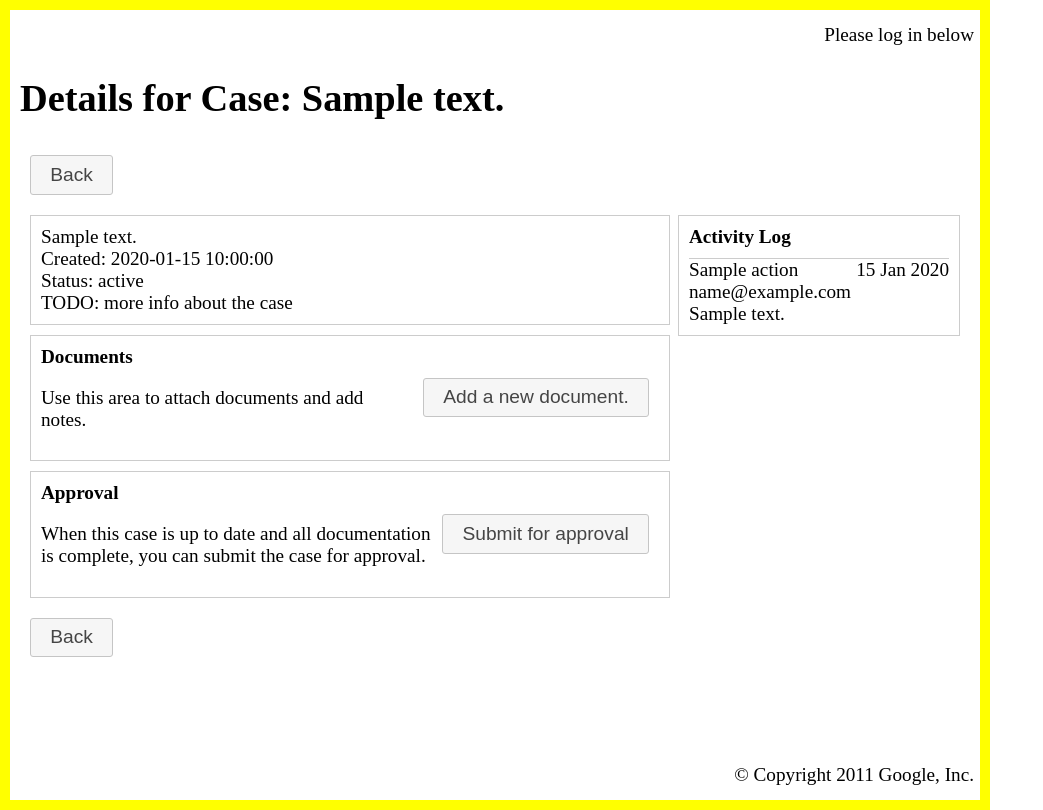
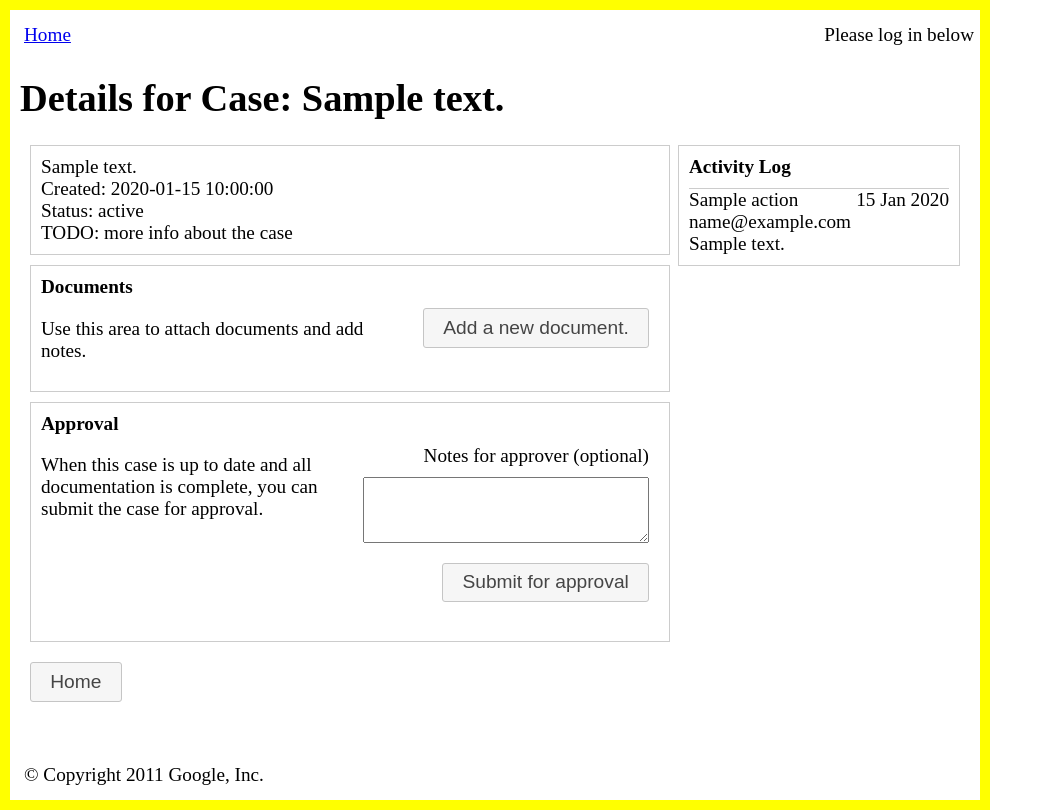
Before and after one commit to stanlee321/pysolper, a Python web app: template permit/templates/case.html in a window 1280 px wide. Shown: the whole page, without its empty margins (0-1043 px from the left). Run offline with Jinja, Linux system fonts and the light colour scheme; the template is opened without the code that fills it: most values are stand-ins (such as "Sample title", 1, 10 or a date in 2020); some libraries are stand-ins or nearby versions.

Commit message:
added case submit logic

```diff
--- a/permit/static/permit.css
+++ b/permit/static/permit.css
@@ -7,8 +7,10 @@
 }
 div.header, div.footer {
    width: 100%;
-   text-align: right;
    padding: 4px;
+}
+div.header .login-info {
+   float: right;
 }
 div.content {
    min-height: 90%;
--- a/permit/templates/base.html
+++ b/permit/templates/base.html
@@ -28,6 +28,8 @@
 	Please log in below
 	{% endif %}
       </span>
+      {% block breadcrumb %}
+      {% endblock %}
     </div>
     <div class="content">
     {% block content %}
--- a/permit/templates/case.html
+++ b/permit/templates/case.html
@@ -1,4 +1,7 @@
 {% extends "base.html" %}
+{% block breadcrumb %}
+<a href="/applicant/home">Home</a>
+{% endblock %}
 {% block style %}
 <style>
 div.case-detail {
@@ -9,6 +12,7 @@
   border: 1px solid #ccc;
   width: 260px;
   float: right;
+  margin-top: 0;
 }
 div.action {
   margin-top: 10px;
@@ -20,8 +24,21 @@
 .panel-title {
   font-weight: bold;
 }
-a.action {
+.action-form {
   float: right;
+}
+.action-form textarea,
+.action-form div,
+.action-form input {
+  margin: 10px;
+  float: right;
+}
+.action-form div {
+  margin-bottom: 0;
+}
+
+.action-instruction {
+  margin-right: 300px;
 }
 </style>
 {% endblock %}
@@ -41,13 +58,10 @@
 {% endblock %}
 
 {% block content %}
-<h1>Details for Case: {{ case.address|e }}</h1>
+<div>
+  <h1>Details for Case: {{ case.address|e }}</h1>
+</div>
 
-<div>
-  <a href="/applicant/home" class="button">
-    Back
-  </a>
-</div>
 
 <div id="action-history" class="panel">
   <div class="panel-title">Activity Log</div>
@@ -84,7 +98,7 @@
 
 <div class="case-detail panel">
   <div class="panel-title">Documents</div>
-  <a href="#TODO" class="action button">
+  <a href="#TODO" class="action-form button">
     Add a new document.
   </a>
   <p>
@@ -92,20 +106,28 @@
   </p>
 </div>
 
+{% if case.visible_state != 'Submitted' %}
 <div class="case-detail panel">
   <div class="panel-title">Approval</div>
-  <a href="#TODO" class="action button">
-    Submit for approval
-  </a>
-  <p>
+  <form class="action-form"
+	action="/case/submit/{{ case.key().id() }}" method="POST">
+    <div>Notes for approver (optional)</div>
+    <br/>
+    <textarea id="notes" cols=33 rows=4></textarea>
+    <br/>
+    <input type="submit" class="action button" value="Submit for approval">
+  </form>
+  <p class="action-instruction">
     When this case is up to date and all documentation is complete, you can
     submit the case for approval.
   </p>
+  <div style="clear: both"></div>
 </div>
+{% endif %}
 
 <div>
   <a href="/applicant/home" class="button">
-    Back
+    Home
   </a>
 </div>
 
--- a/permit/urls.py
+++ b/permit/urls.py
@@ -7,4 +7,5 @@
     Rule('/applicant/home', handler='applicant.HomeHandler'),
     Rule('/case/create', handler='applicant.CreateCaseHandler'),
     Rule('/case/details/<int:id>', handler='applicant.CaseDetailsHandler'),
+    Rule('/case/submit/<int:id>', handler='applicant.CaseSubmitHandler'),
 ]
```
Also changed, not shown: permit/applicant.py (+15 -4 lines), permit/models.py (+7 -0 lines).
